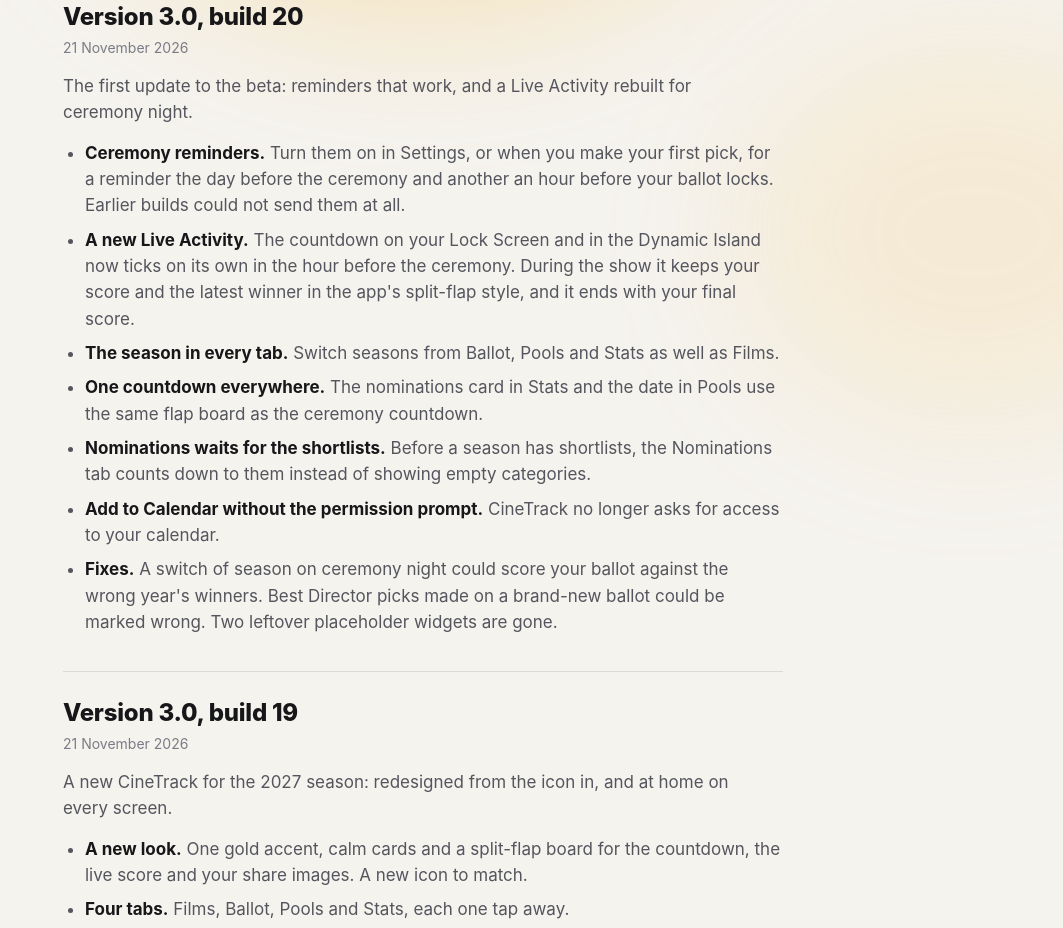
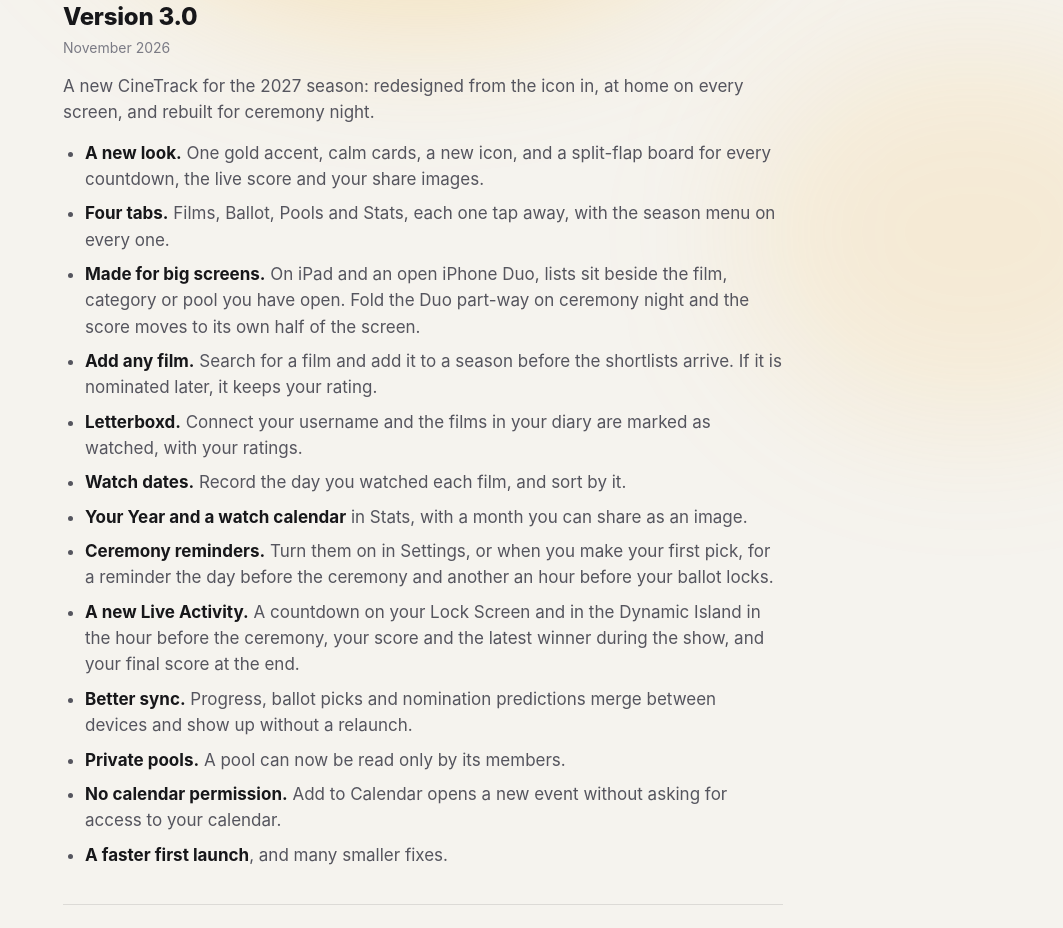
Before and after one commit to afonsosalcedo/cinetrack-site, a plain HTML site: page release-notes.html in a window 1280 px wide. Shown: the part 278-1206 px from the top of the page, without its empty margins (217-1280 px from the left). Drawn offline with Linux system fonts and the light colour scheme.

Commit message:
Release notes: one entry for version 3.0
Co-Authored-By: Claude Fable 5.2 <noreply@anthropic.com>

```diff
--- a/release-notes.html
+++ b/release-notes.html
@@ -37,34 +37,22 @@
     <h1>What's new in CineTrack.</h1>
 
     <div class="release">
-      <h2>Version 3.0, build 20</h2>
-      <p class="date">21 November 2026</p>
-      <p>The first update to the beta: reminders that work, and a Live Activity rebuilt for ceremony night.</p>
+      <h2>Version 3.0</h2>
+      <p class="date">November 2026</p>
+      <p>A new CineTrack for the 2027 season: redesigned from the icon in, at home on every screen, and rebuilt for ceremony night.</p>
       <ul>
-        <li><strong>Ceremony reminders.</strong> Turn them on in Settings, or when you make your first pick, for a reminder the day before the ceremony and another an hour before your ballot locks. Earlier builds could not send them at all.</li>
-        <li><strong>A new Live Activity.</strong> The countdown on your Lock Screen and in the Dynamic Island now ticks on its own in the hour before the ceremony. During the show it keeps your score and the latest winner in the app's split-flap style, and it ends with your final score.</li>
-        <li><strong>The season in every tab.</strong> Switch seasons from Ballot, Pools and Stats as well as Films.</li>
-        <li><strong>One countdown everywhere.</strong> The nominations card in Stats and the date in Pools use the same flap board as the ceremony countdown.</li>
-        <li><strong>Nominations waits for the shortlists.</strong> Before a season has shortlists, the Nominations tab counts down to them instead of showing empty categories.</li>
-        <li><strong>Add to Calendar without the permission prompt.</strong> CineTrack no longer asks for access to your calendar.</li>
-        <li><strong>Fixes.</strong> A switch of season on ceremony night could score your ballot against the wrong year's winners. Best Director picks made on a brand-new ballot could be marked wrong. Two leftover placeholder widgets are gone.</li>
-      </ul>
-    </div>
-
-    <div class="release">
-      <h2>Version 3.0, build 19</h2>
-      <p class="date">21 November 2026</p>
-      <p>A new CineTrack for the 2027 season: redesigned from the icon in, and at home on every screen.</p>
-      <ul>
-        <li><strong>A new look.</strong> One gold accent, calm cards and a split-flap board for the countdown, the live score and your share images. A new icon to match.</li>
-        <li><strong>Four tabs.</strong> Films, Ballot, Pools and Stats, each one tap away.</li>
+        <li><strong>A new look.</strong> One gold accent, calm cards, a new icon, and a split-flap board for every countdown, the live score and your share images.</li>
+        <li><strong>Four tabs.</strong> Films, Ballot, Pools and Stats, each one tap away, with the season menu on every one.</li>
         <li><strong>Made for big screens.</strong> On iPad and an open iPhone Duo, lists sit beside the film, category or pool you have open. Fold the Duo part-way on ceremony night and the score moves to its own half of the screen.</li>
         <li><strong>Add any film.</strong> Search for a film and add it to a season before the shortlists arrive. If it is nominated later, it keeps your rating.</li>
         <li><strong>Letterboxd.</strong> Connect your username and the films in your diary are marked as watched, with your ratings.</li>
         <li><strong>Watch dates.</strong> Record the day you watched each film, and sort by it.</li>
         <li><strong>Your Year and a watch calendar</strong> in Stats, with a month you can share as an image.</li>
+        <li><strong>Ceremony reminders.</strong> Turn them on in Settings, or when you make your first pick, for a reminder the day before the ceremony and another an hour before your ballot locks.</li>
+        <li><strong>A new Live Activity.</strong> A countdown on your Lock Screen and in the Dynamic Island in the hour before the ceremony, your score and the latest winner during the show, and your final score at the end.</li>
         <li><strong>Better sync.</strong> Progress, ballot picks and nomination predictions merge between devices and show up without a relaunch.</li>
         <li><strong>Private pools.</strong> A pool can now be read only by its members.</li>
+        <li><strong>No calendar permission.</strong> Add to Calendar opens a new event without asking for access to your calendar.</li>
         <li><strong>A faster first launch</strong>, and many smaller fixes.</li>
       </ul>
     </div>
```
